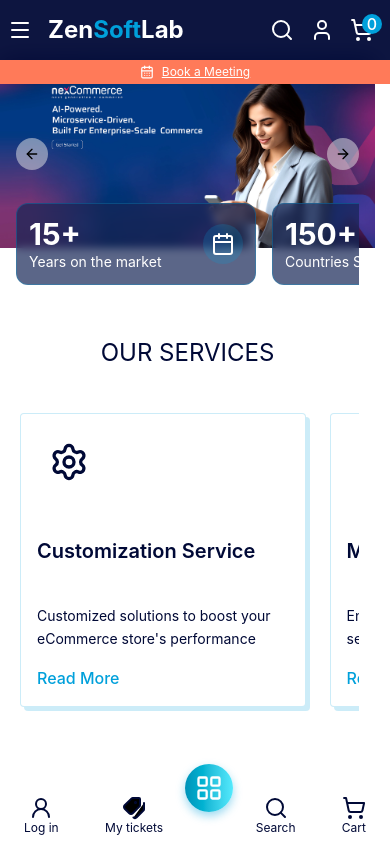
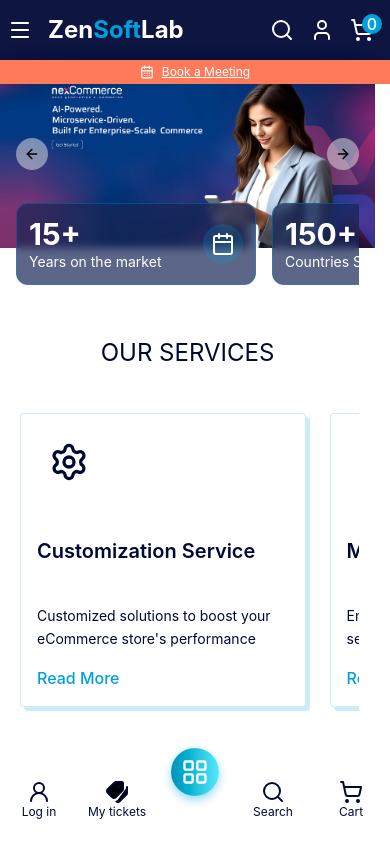
Before and after one commit to forhadreza43/zensoftlab-intern-task, a React (Vite) app: page / in a window 390 px wide. Shown: the top 842 px of the page. Built offline with nearby package versions, Linux system fonts and the light colour scheme.

Commit message:
fixes some padding issue in bottom nav

```diff
--- a/src/components/BottomFooter.tsx
+++ b/src/components/BottomFooter.tsx
@@ -10,32 +10,27 @@ const Footer = () => {
 
    return (
       <footer className="relative w-full overflow-hidden bg-primary">
-         <div className="w-full opacity-45 flex z-10 justify-center absolute top-1/2 left-1/2 -translate-x-1/2 -translate-y-10 pointer-events-none">
+         <div className="w-full opacity-45 flex z-10 justify-center absolute top-1/2 left-1/2 -translate-x-1/2 -translate-y-14 pointer-events-none">
             <div
-               className="w-[95vw] h-[95vw] rounded-full bg-radial
-    from-blue-600
-    via-blue-600/80
-    to-70%
-    to-transparent"
+               className="w-screen h-[100vw] rounded-full bg-radial from-blue-600 via-blue-600/80 to-70% to-transparent"
             />
          </div>
 
-         <div className="w-full flex z-20 justify-center absolute top-1/2 left-1/2 -translate-x-1/2 translate-y-1 pointer-events-none">
-            <div className="w-[80vw] h-[80vw] rounded-full bg-radial from-primary  via-primary to-80% to-transparent" />
+         <div className="w-full flex z-20 justify-center absolute top-1/2 left-1/2 -translate-x-1/2 -translate-y-5 pointer-events-none">
+            <div className="w-[85vw] h-[85vw] rounded-full bg-radial from-primary  via-primary to-80% to-transparent" />
          </div>
 
-         <div className="relative z-30 flex flex-col items-center px-6 pt-12 md:pt-16">
+         <div className="relative z-30 flex flex-col items-center px-6 pt-12 md:pt-16 pb-23">
             {/* Animated Rocket */}
-            <div className="mb-8 md:mb-12">
+            <div className="mb-2 md:mb-12">
                <AnimatedRocket onClick={scrollToTop} />
             </div>
 
             {/* Logo Section */}
-            <div className="flex flex-col items-center  opacity-100 pb-22 md:pb-12 pt-8">
+            <div className="flex flex-col items-center  opacity-100 pb-3 md:pb-12 pt-4">
                <a href="/" className="flex items-center gap-2 opacity-100">
                   <span className="text-xl font-bold">
                      <span className="text-primary-foreground">Zen</span>
-                     {/* <span className="text-primary-foreground">S</span> */}
                      <span className="text-secondary">Soft</span>
                      <span className="text-primary-foreground">Lab</span>
                   </span>
--- a/src/components/PhoneNavigationMenu.tsx
+++ b/src/components/PhoneNavigationMenu.tsx
@@ -9,21 +9,21 @@ import {
 export default function PhoneNavigationMenu() {
    return (
       <div className="bg-primary-foreground md:hidden  fixed bottom-0 left-0 w-full z-30">
-         <div className="px-6 py-2 relative">
-            <ul className="flex items-center justify-between text-xs text-primary">
-               <li className="flex flex-col items-center">
+         <div className="py-2 pb-6">
+            <ul className="grid grid-cols-5 items-center justify-items-center text-xs text-primary place-content-center">
+               <li className="flex flex-col items-center place-content-center">
                   <span>
                      <UserRound />
                   </span>
                   <span>Log in</span>{' '}
                </li>
-               <li className="flex flex-col items-center">
+               <li className="flex flex-col items-center place-content-center">
                   <span>
                      <Tags fill="bg-primary" className="scale-x-[-1]" />
                   </span>
                   <span>My tickets</span>
                </li>
-               <li className="relative">
+               <li className="relative place-content-center">
                   <div className="absolute z-30 top-0 left-1/2 -translate-x-1/2 -translate-y-13">
                      <span
                         style={{
@@ -35,13 +35,13 @@ export default function PhoneNavigationMenu() {
                      </span>
                   </div>
                </li>
-               <li className="flex flex-col items-center">
+               <li className="flex flex-col items-center place-content-center">
                   <span>
                      <Search />
                   </span>
                   <span>Search</span>
                </li>
-               <li className="flex flex-col items-center">
+               <li className="flex flex-col items-center place-content-center">
                   <span>
                      <ShoppingCart />
                   </span>
```
